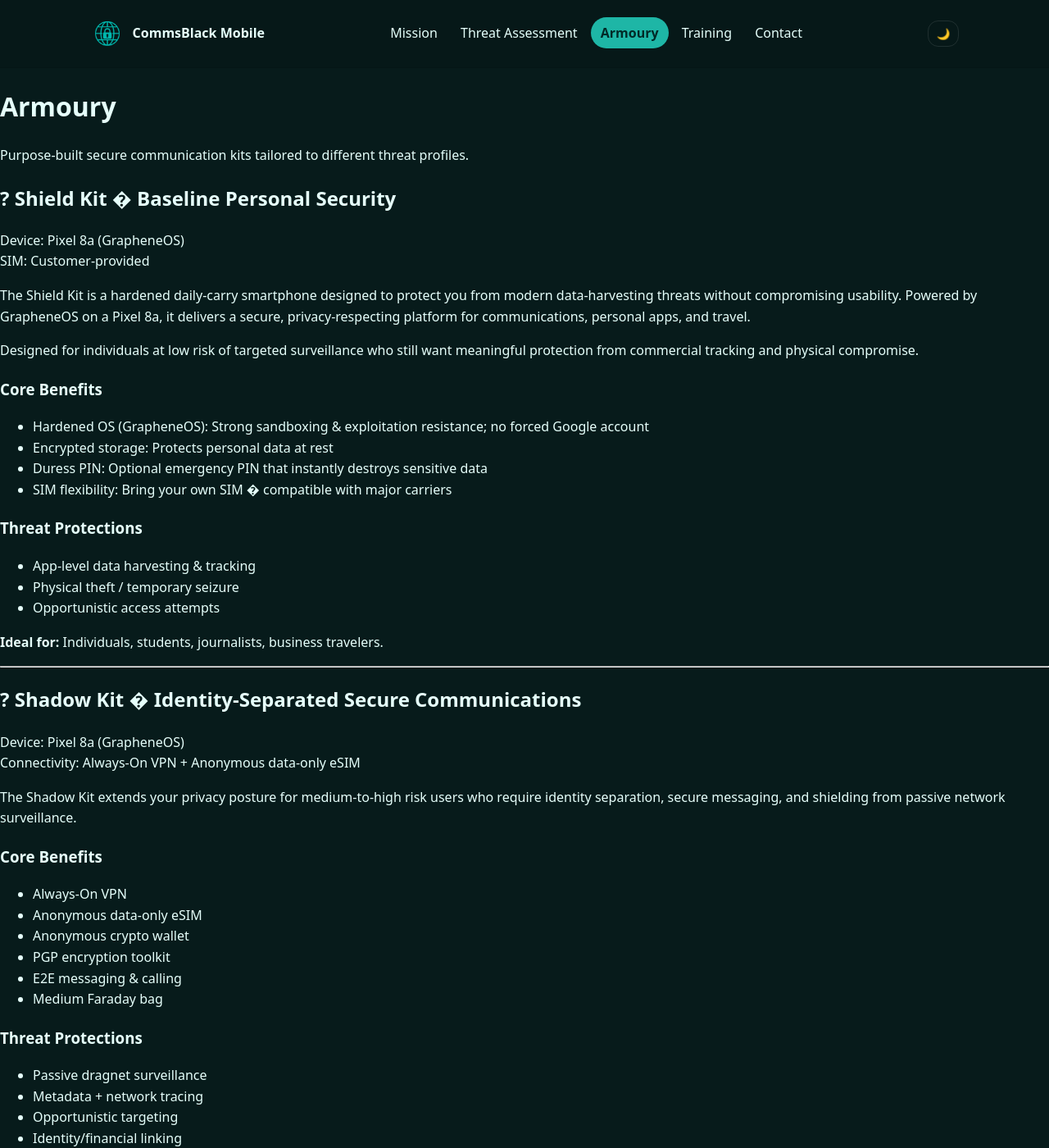
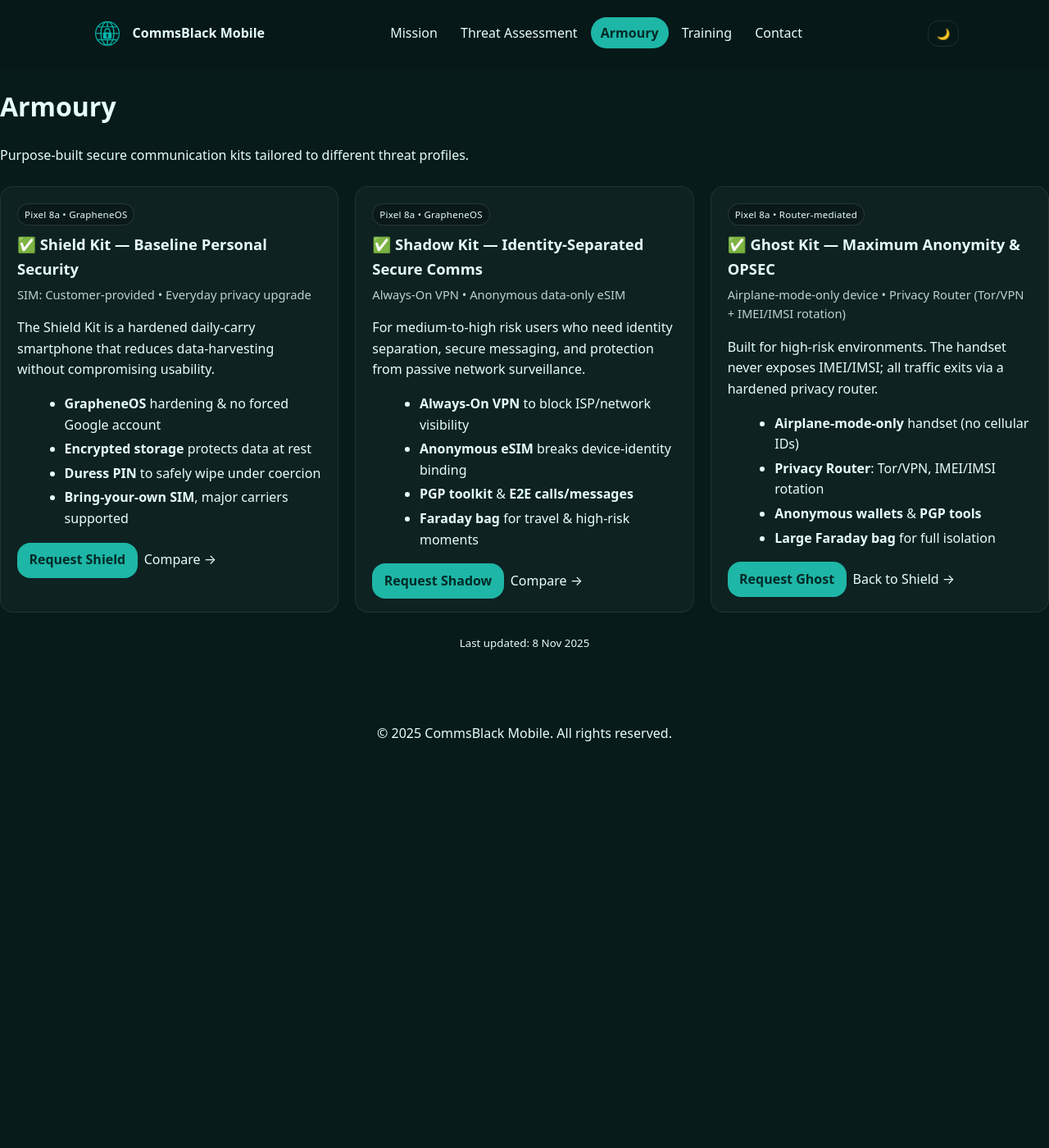
Before and after one commit to civpronto/comms-black-mobile, a Jekyll site: the page built from armoury.md, in a window 1280 px wide and 1400 px high. Shown: the whole window at 82% size. Built offline with Jekyll 4.4.1, drawn with Linux system fonts in a browser that asks for light colours; our own code applies the rules of GitHub Pages for plain Markdown files; some of the changed text lies outside the part shown.

Commit message:
armoury: add three product tiles (Shield/Shadow/Ghost) with CTAs

```diff
--- a/armoury.md
+++ b/armoury.md
@@ -1,83 +1,87 @@
 ---
-
-layout: default
-title: Armoury
-permalink: /armoury.html
 
 ---
 
 # Armoury
 Purpose-built secure communication kits tailored to different threat profiles.
 
-## ? Shield Kit � Baseline Personal Security
-Device: Pixel 8a (GrapheneOS)
-SIM: Customer-provided
+<style>
+  .tiles { display:grid; gap:1.25rem; margin:1.5rem 0; }
+  @media (min-width:720px){ .tiles{ grid-template-columns:repeat(3,1fr);} }
+  .tile {
+    background: rgba(255,255,255,.03);
+    border: 1px solid rgba(255,255,255,.08);
+    border-radius: 16px; padding: 1.25rem 1.25rem 1rem;
+    transition: transform .15s ease, box-shadow .15s ease, border-color .15s ease;
+  }
+  .tile:hover { transform: translateY(-2px); border-color: rgba(255,255,255,.18);
+    box-shadow: 0 8px 20px rgba(0,0,0,.25); }
+  .tile h3{ margin:.1rem 0 .35rem; font-size:1.15rem }
+  .tile .sub{ opacity:.8; font-size:.92rem; margin-bottom:.6rem }
+  .tile ul{ margin:.5rem 0 1rem 1.1rem }
+  .tile li{ margin:.25rem 0 }
+  .badge{
+    display:inline-block; font-size:.72rem; letter-spacing:.02em;
+    padding:.2rem .5rem; border-radius:999px; margin-bottom:.4rem;
+    background: rgba(0,0,0,.25); border:1px solid rgba(255,255,255,.12);
+  }
+  .cta { display:flex; gap:.5rem; align-items:center; margin-top:.5rem }
+  .cta .btn { padding:.55rem .9rem }
+</style>
 
-The Shield Kit is a hardened daily-carry smartphone designed to protect you from modern data-harvesting threats without compromising usability. Powered by GrapheneOS on a Pixel 8a, it delivers a secure, privacy-respecting platform for communications, personal apps, and travel.
+<div class="tiles">
 
-Designed for individuals at low risk of targeted surveillance who still want meaningful protection from commercial tracking and physical compromise.
+  <article class="tile" id="shield">
+    <span class="badge">Pixel 8a • GrapheneOS</span>
+    <h3>✅ Shield Kit — Baseline Personal Security</h3>
+    <div class="sub">SIM: Customer-provided • Everyday privacy upgrade</div>
+    <p>The Shield Kit is a hardened daily-carry smartphone that reduces data-harvesting without compromising usability.</p>
+    <ul>
+      <li><strong>GrapheneOS</strong> hardening &amp; no forced Google account</li>
+      <li><strong>Encrypted storage</strong> protects data at rest</li>
+      <li><strong>Duress PIN</strong> to safely wipe under coercion</li>
+      <li><strong>Bring-your-own SIM</strong>, major carriers supported</li>
+    </ul>
+    <div class="cta">
+      <a class="btn" href="/contact.html">Request Shield</a>
+      <a href="#shadow">Compare →</a>
+    </div>
+  </article>
 
-### Core Benefits
-- Hardened OS (GrapheneOS): Strong sandboxing & exploitation resistance; no forced Google account
-- Encrypted storage: Protects personal data at rest
-- Duress PIN: Optional emergency PIN that instantly destroys sensitive data
-- SIM flexibility: Bring your own SIM � compatible with major carriers
+  <article class="tile" id="shadow">
+    <span class="badge">Pixel 8a • GrapheneOS</span>
+    <h3>✅ Shadow Kit — Identity-Separated Secure Comms</h3>
+    <div class="sub">Always-On VPN • Anonymous data-only eSIM</div>
+    <p>For medium-to-high risk users who need identity separation, secure messaging, and protection from passive network surveillance.</p>
+    <ul>
+      <li><strong>Always-On VPN</strong> to block ISP/network visibility</li>
+      <li><strong>Anonymous eSIM</strong> breaks device-identity binding</li>
+      <li><strong>PGP toolkit</strong> &amp; <strong>E2E calls/messages</strong></li>
+      <li><strong>Faraday bag</strong> for travel &amp; high-risk moments</li>
+    </ul>
+    <div class="cta">
+      <a class="btn" href="/contact.html">Request Shadow</a>
+      <a href="#ghost">Compare →</a>
+    </div>
+  </article>
 
-### Threat Protections
-- App-level data harvesting & tracking
-- Physical theft / temporary seizure
-- Opportunistic access attempts
+  <article class="tile" id="ghost">
+    <span class="badge">Pixel 8a • Router-mediated</span>
+    <h3>✅ Ghost Kit — Maximum Anonymity &amp; OPSEC</h3>
+    <div class="sub">Airplane-mode-only device • Privacy Router (Tor/VPN + IMEI/IMSI rotation)</div>
+    <p>Built for high-risk environments. The handset never exposes IMEI/IMSI; all traffic exits via a hardened privacy router.</p>
+    <ul>
+      <li><strong>Airplane-mode-only</strong> handset (no cellular IDs)</li>
+      <li><strong>Privacy Router</strong>: Tor/VPN, IMEI/IMSI rotation</li>
+      <li><strong>Anonymous wallets</strong> &amp; <strong>PGP tools</strong></li>
+      <li><strong>Large Faraday bag</strong> for full isolation</li>
+    </ul>
+    <div class="cta">
+      <a class="btn" href="/contact.html">Request Ghost</a>
+      <a href="#shield">Back to Shield →</a>
+    </div>
+  </article>
 
-**Ideal for:** Individuals, students, journalists, business travelers.
+</div>
 
----
-
-## ? Shadow Kit � Identity-Separated Secure Communications
-Device: Pixel 8a (GrapheneOS)
-Connectivity: Always-On VPN + Anonymous data-only eSIM
-
-The Shadow Kit extends your privacy posture for medium-to-high risk users who require identity separation, secure messaging, and shielding from passive network surveillance.
-
-### Core Benefits
-- Always-On VPN
-- Anonymous data-only eSIM
-- Anonymous crypto wallet
-- PGP encryption toolkit
-- E2E messaging & calling
-- Medium Faraday bag
-
-### Threat Protections
-- Passive dragnet surveillance
-- Metadata + network tracing
-- Opportunistic targeting
-- Identity/financial linking
-
-**Ideal for:** Researchers, activists, business professionals & frequent travelers.
-
----
-
-## ? Ghost Kit � Maximum Anonymity & OPSEC
-Device: Pixel 8a (airplane-mode-only)
-Connectivity: Privacy Router (Tor/VPN routing, IMEI/IMSI rotation)
-
-Built for high-risk users who face motivated adversaries.
-
-### Core Benefits
-- Airplane-mode-only operation
-- Privacy router (Tor/VPN + IMEI/IMSI rotation)
-- Anonymous data-only eSIM (in router)
-- Multi-layer traffic obfuscation
-- Anonymous crypto wallets
-- PGP tools
-- Large Faraday bag
-
-### Threat Protections
-- Persistent targeted surveillance
-- Nation-state SIGINT
-- Cellular metadata/device tracking
-- Advanced adversary profiling
-- Location inference
-
-**Ideal for:** Journalists, dissidents, whistleblowers, intelligence workers.
-
----
+<p style="text-align:center;margin-top:1.25rem"><small>Last updated: 8 Nov 2025</small></p>
```
